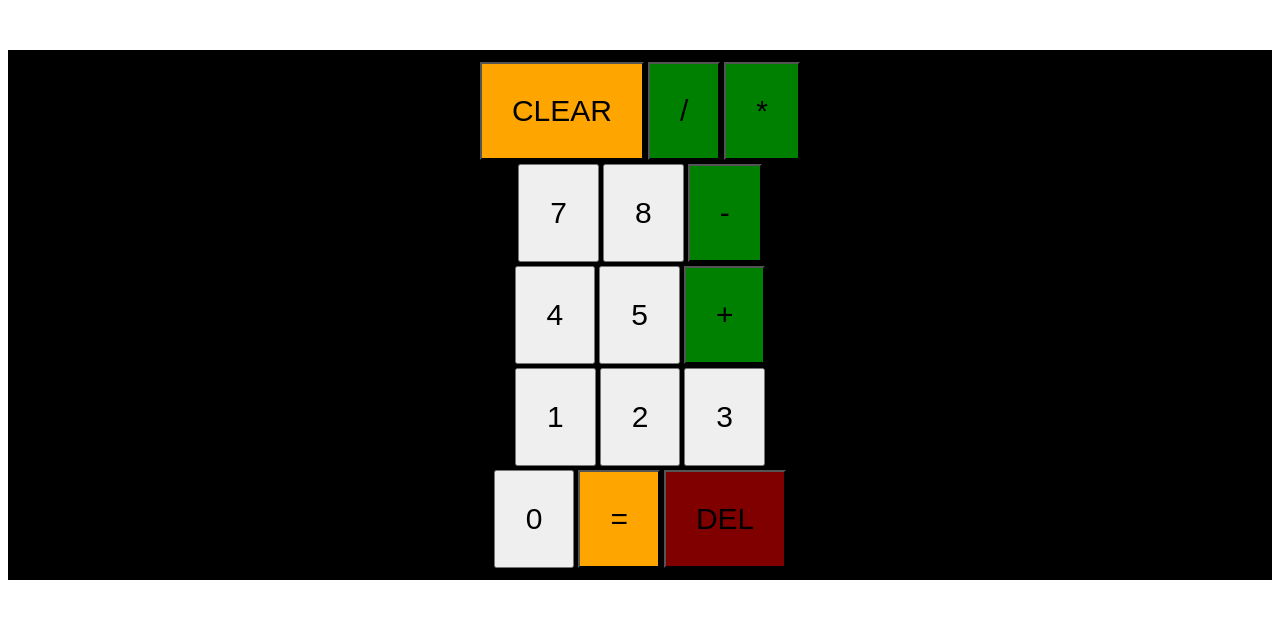
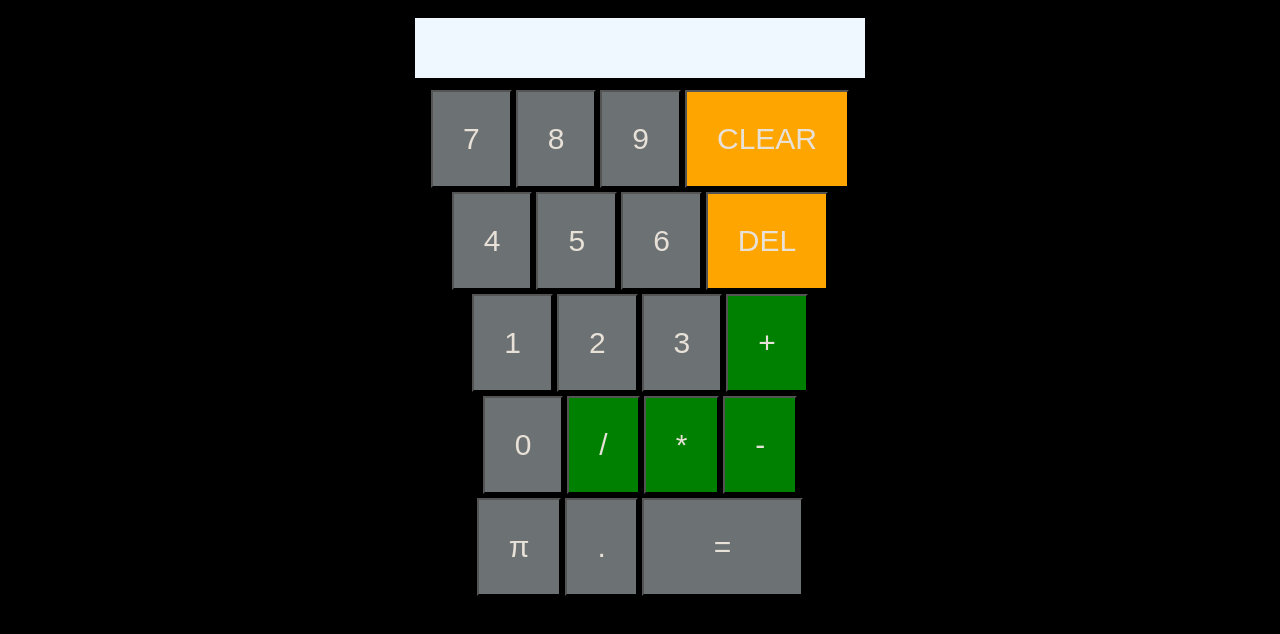
Before and after one commit to btyneo/theodinproject, a plain HTML site: page calculator/index.html in a window 1280 px wide. Drawn offline with Linux system fonts and the light colour scheme.

Commit message:
improved calculator GUI, added colors and display

```diff
--- a/calculator/calculatorLogic.js
+++ b/calculator/calculatorLogic.js
@@ -11,6 +11,7 @@ const multiply = function(...args) {
 
 const divide = function(...args) {
     return args.reduce((acc, curr) => acc / curr)};
+
 
 
 
@@ -34,7 +35,25 @@ function operate(num1, num2, operateSign) {
 }
 
 
+function resetDisplay() {
+    textContent.textContent = ""
+}
+
+
+
 container = document.querySelector(".container")
+
+//creating display on top of calculator
+displayBar = document.createElement("div")
+displayBar.classList.add("displayBar")
+textContent = document.createElement("div")
+textContent.classList.add("textContent")
+displayBar.appendChild(textContent)
+container.appendChild(displayBar)
+
+
+
+
 secondContainer = document.createElement("div")
 thirdContainer = document.createElement("div")
 fourthContainer = document.createElement("div")
@@ -48,24 +67,25 @@ container.appendChild(sixthContainer)
 
 
 
+
 function createCalculator() {
-    calculatorElements = ["CLEAR", "/", "*", "7", "8", "-", "4", "5", "+", "1", "2", "3", "0", "=", "DEL"]
+    calculatorElements = ["7", "8", "9", "CLEAR", "4", "5", "6", "DEL", "1", "2", "3", "+", "0", "/", "*", "-", "π", ".", "="]
     let container;
     calculatorElements.forEach(element => {
         let currentIndex = calculatorElements.indexOf(element)
-        if (currentIndex <= 2) {
+        if (currentIndex <= 3) {
             container = secondContainer
         }
-        else if (currentIndex > 2 && currentIndex <= 5) {
+        else if (currentIndex > 3 && currentIndex <= 7) {
             container = thirdContainer
         }
-        else if (currentIndex > 5 && currentIndex <= 8) {
+        else if (currentIndex > 7 && currentIndex <= 10) {
             container = fourthContainer
         }
-        else if (currentIndex > 8 && currentIndex <= 11) {
+        else if (currentIndex > 11 && currentIndex <= 15) {
             container = fifthContainer
         }
-        else if (currentIndex > 11 && currentIndex <= 14) {
+        else if (currentIndex > 14 && currentIndex <= 19) {
             container = sixthContainer
         }
 
@@ -73,17 +93,21 @@ function createCalculator() {
 
         const button = document.createElement("button");
         button.textContent = element;
+        button.style.color = "#e8e1d8"
         button.style.fontSize = "30px";
+        button.style.backgroundColor = "#6c7173";
         container.appendChild(button)
-        if (currentIndex == 0 || currentIndex == 13) {
+        if (element == "CLEAR"  || element == "DEL") {
             button.style.backgroundColor = "orange"
         }
-        else if (currentIndex == 14) {
-            button.style.backgroundColor = "maroon"
+        else if (element == "+" || element == "-" || element == "*" || element == "/") {
+            button.style.backgroundColor = "green"
         }
 
-        else if (currentIndex in [1, 2, 5] || currentIndex == 5 || currentIndex == 8 ){
-            button.style.backgroundColor = "green"
+        else if (currentIndex === 18) {
+            button.style.paddingLeft = "70px";
+            button.style.paddingRight = "70px";
+
         }
 
         button.addEventListener("click", () => {
@@ -109,6 +133,12 @@ function createCalculator() {
                 case "DEL":
                     // add the update display function here;
                     break;
+                case "π":
+                     // add the update display function here;
+                     break;
+                case ".":
+                     // add the update display function here;
+                     break;
                 default:
                     // add the update display function here;
                     break;
@@ -120,9 +150,3 @@ function createCalculator() {
 }
 
 createCalculator()
-// firstNumber = document.createElement("div")
-// secondNumber = document.createElement("div")
-// operator = document.createElement("div")
-// container.appendChild(firstNumber)
-// container.appendChild(secondNumber)
-// container.appendChild(operator)
--- a/calculator/styling.css
+++ b/calculator/styling.css
@@ -1,3 +1,6 @@
+body {
+    background-color: black;
+}
 .container {
     display: flex;
     flex-direction: column;
@@ -5,9 +8,11 @@
     box-sizing: border-box;
     justify-content: center;
     padding: 10px;
-    margin-top: 50px;
+    /* margin-top: 50px; */
     align-items: center;
     background-color: black;
+
+
 }
 
 button {
@@ -15,6 +20,23 @@ button {
     flex: 1;
     padding: 30px;
     margin: 2px;
+    font-size: 30px;
+
 
 
 }
+
+.displayBar {
+    box-sizing: border-box;
+    width: 450px;
+    height: 60px;
+    margin-bottom: 10px;
+    background-color: aliceblue;
+    display: flex;
+}
+
+.textContent {
+    font-size: 45px;
+    margin: 10px;
+    justify-content: right;
+}
```
